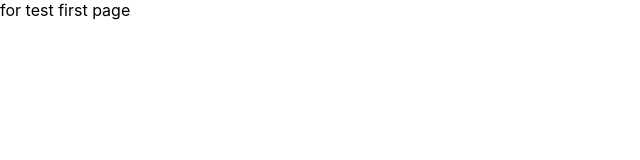
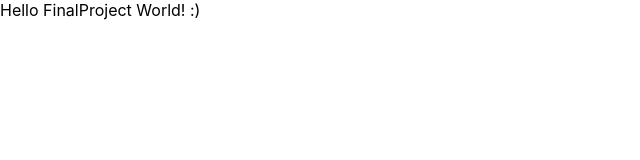
Before and after one commit to codestates/cloud-bookstore-client, a React (Create React App) app: page / in a window 1280 px wide. Shown: the top 160 px of the page, without its empty margins (0-640 px from the left). Built offline with nearby package versions, Linux system fonts and the light colour scheme.

Commit message:
[0-2] Update App.tsx like a boiler plate

```diff
--- a/src/App.tsx
+++ b/src/App.tsx
@@ -1,7 +1,7 @@
 import React from 'react';
 
 function App() {
-  return <div className="App">for test first page</div>;
+  return <div className="App">Hello FinalProject World! :)</div>;
 }
 
 export default App;
```
